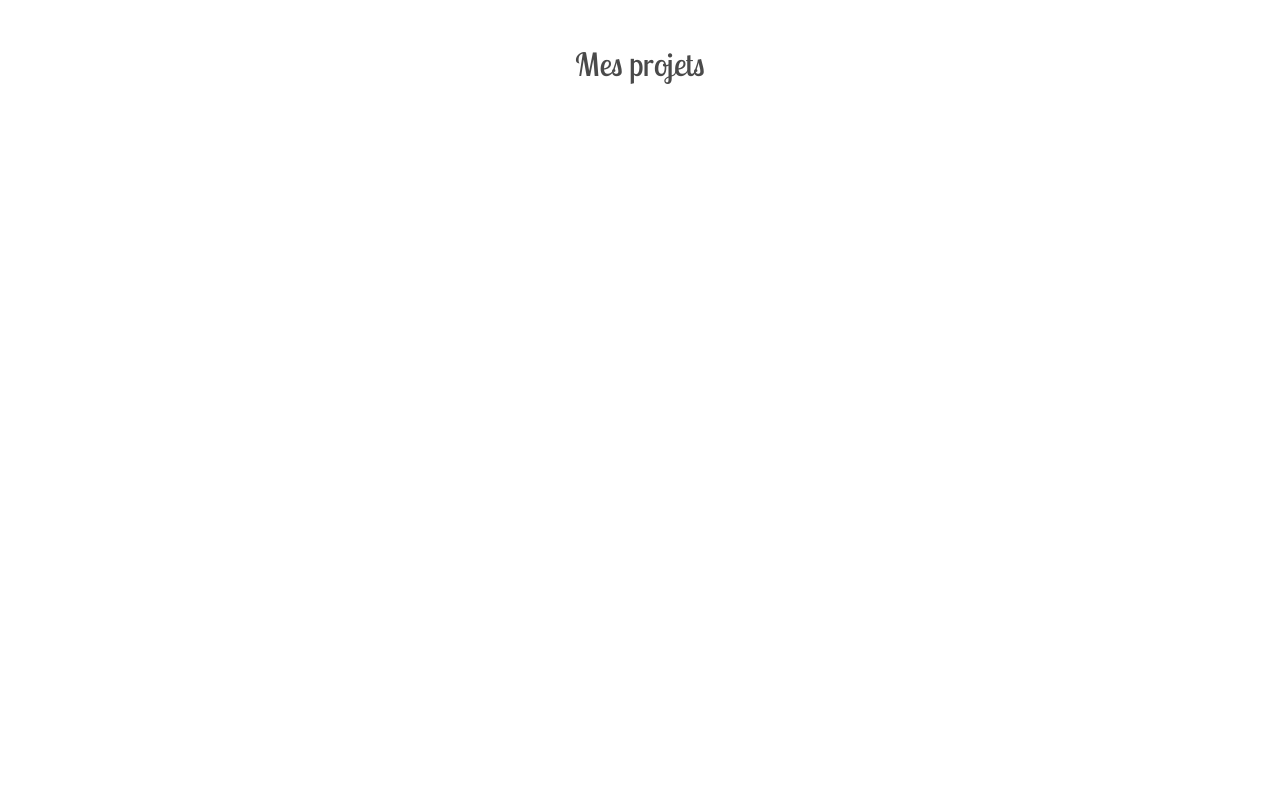
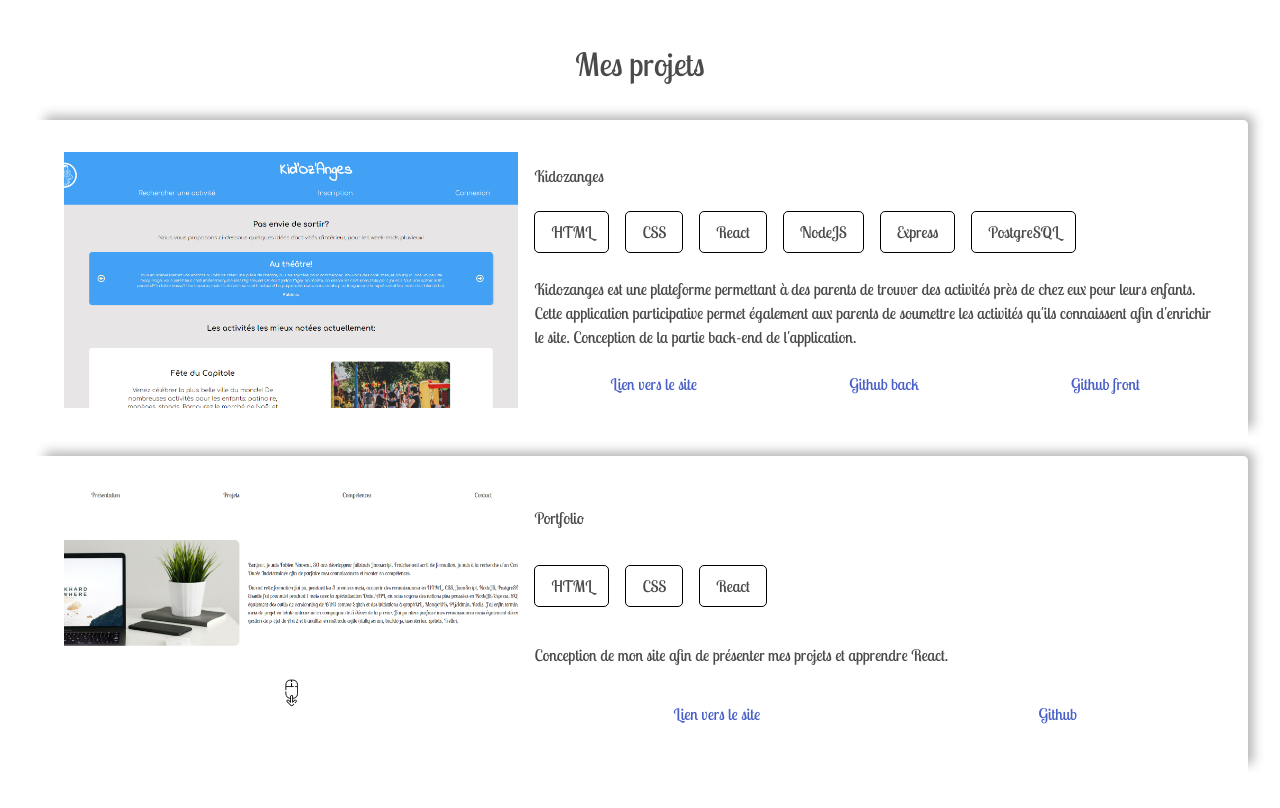
Before and after one commit to FabienNaveau/Portfolio, a React (Create React App) app: page / in a window 1280 px wide. Shown: the part 940-1748 px from the top of the page. Built offline with nearby package versions, Linux system fonts and the light colour scheme.

Commit message:
Ajout des cartes pour la présentation des projets

```diff
--- a/src/components/Projects/index.css
+++ b/src/components/Projects/index.css
@@ -8,3 +8,75 @@
     text-align: center;
     margin-bottom: 2rem;
 }
+
+.projets--card {
+    display: flex;
+    padding: 2rem;
+    height: 40%;
+    margin: 0 2rem 1rem 2rem;
+    border-radius: 5px;
+    box-shadow: 9px -8px 12px -4px rgba(0,0,0,0.3);
+}
+
+.projets--card__content {
+    width: 60%;
+    margin-left:  1rem;
+    display: flex;
+    flex-direction: column;
+    justify-content: space-around;
+}
+
+.projets--card__img {
+    width: 40%;
+}
+
+.projets--card__img > img {
+    object-fit: cover;
+    height: 100%;
+}
+
+.card--content__tags {
+    display: flex;
+}
+
+.card--content__tags > p {
+    margin-right: 1rem;
+    padding: .5rem 1rem;
+    border: 1px solid black;
+    border-radius: 5px;
+}
+
+.card--content__link {
+    display: flex;
+    justify-content: space-around;
+}
+
+.tag--html:hover {
+    background-color: #DD4B25;
+    color: white;
+}
+
+.tag--css:hover {
+    background-color: #2861E8;
+    color: white;
+}
+
+.tag--react:hover {
+    background-color: #00D4F7;
+    color: white;
+}
+
+.tag--node:hover {
+    background-color: #87C149;
+    color: white;
+}
+
+.tag--express:hover {
+    background-color: #9A88D4;
+    color: white;
+}
+
+.tag--postgresql:hover {
+    background-color: #2F5E8D;
+    color: white;
+}
--- a/src/components/Projects/index.js
+++ b/src/components/Projects/index.js
@@ -1,8 +1,6 @@
 import React from 'react';
-
-import Presentation from "../../img/Présentation.jpg"
+import Portfolio from "../../img/portfolio.png"
 import Kidozanges from "../../img/kidozanges.jpg"
-import 'react-slideshow-image/dist/styles.css'
 import "./index.css"
 
 const Projects = () => {
@@ -10,8 +8,45 @@ const Projects = () => {
     return (
         <section id="projets">
             <h2>Mes projets</h2>
-            <div class="projets--imgbox">
-
+            <div className="projets--card">
+                <div className="projets--card__img">
+                    <img src={Kidozanges} alt="Image du projet Kidozanges" />
+                </div>
+                <div className="projets--card__content">
+                    <h3 className="card--content__title">Kidozanges</h3>
+                    <div className="card--content__tags">
+                        <p className="tag--html">HTML</p>
+                        <p className="tag--css">CSS</p>
+                        <p className="tag--react">React</p>
+                        <p className="tag--node">NodeJS</p>
+                        <p className="tag--express">Express</p>
+                        <p className="tag--postgresql">PostgreSQL</p>
+                    </div>
+                    <p className="card--content__paragraph">Kidozanges est une plateforme permettant à des parents de trouver des activités près de chez eux pour leurs enfants. Cette application participative permet également aux parents de soumettre les activités qu'ils connaissent afin d'enrichir le site. Conception de la partie back-end de l'application.</p>
+                    <div className="card--content__link">
+                        <a href="https://kidozanges.netlify.app" target="_blank">Lien vers le site</a>
+                        <a href="#">Github back</a>
+                        <a href="#">Github front</a>
+                    </div>
+                </div>
+            </div>
+            <div className="projets--card">
+                <div className="projets--card__img">
+                    <img src={Portfolio} alt="Image du projet Portfolio" />
+                </div>
+                <div className="projets--card__content">
+                    <h3 className="card--content__title">Portfolio</h3>
+                    <div className="card--content__tags">
+                        <p className="tag--html">HTML</p>
+                        <p className="tag--css">CSS</p>
+                        <p className="tag--react">React</p>
+                    </div>
+                    <p className="card--content__paragraph">Conception de mon site afin de présenter mes projets et apprendre React.</p>
+                    <div className="card--content__link">
+                        <a href="#">Lien vers le site</a>
+                        <a href="https://github.com/FabienNaveau/Portfolio" target="_blank">Github</a>
+                    </div>
+                </div>
             </div>
         </section>
     );
```
Also changed, not shown: src/img/portfolio.png (added).
